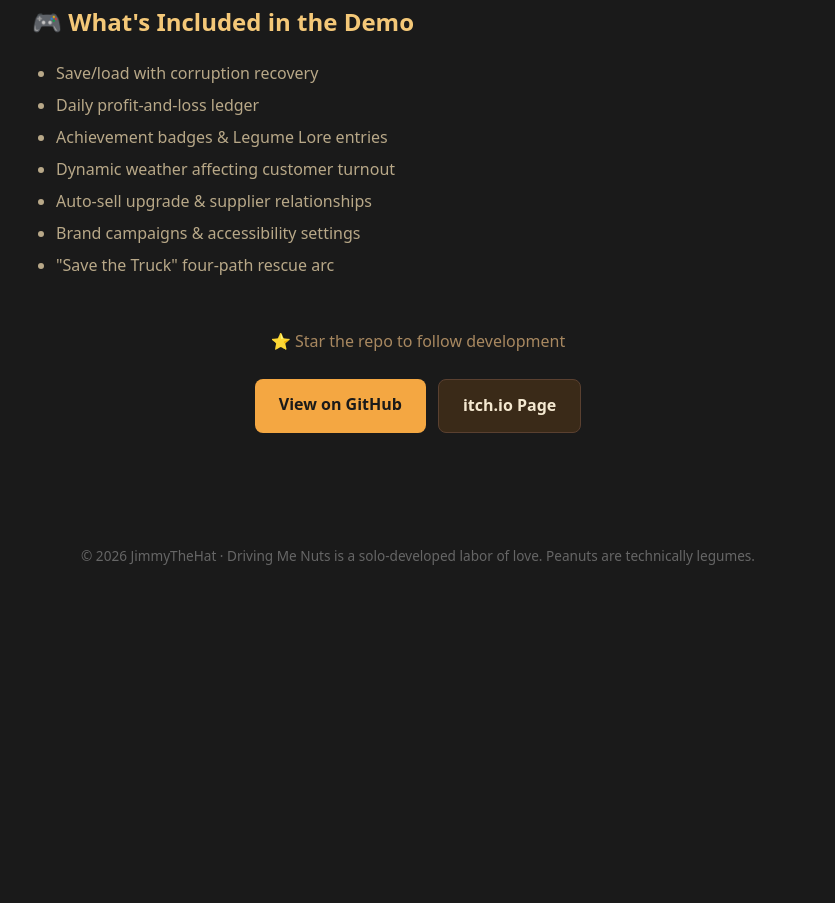
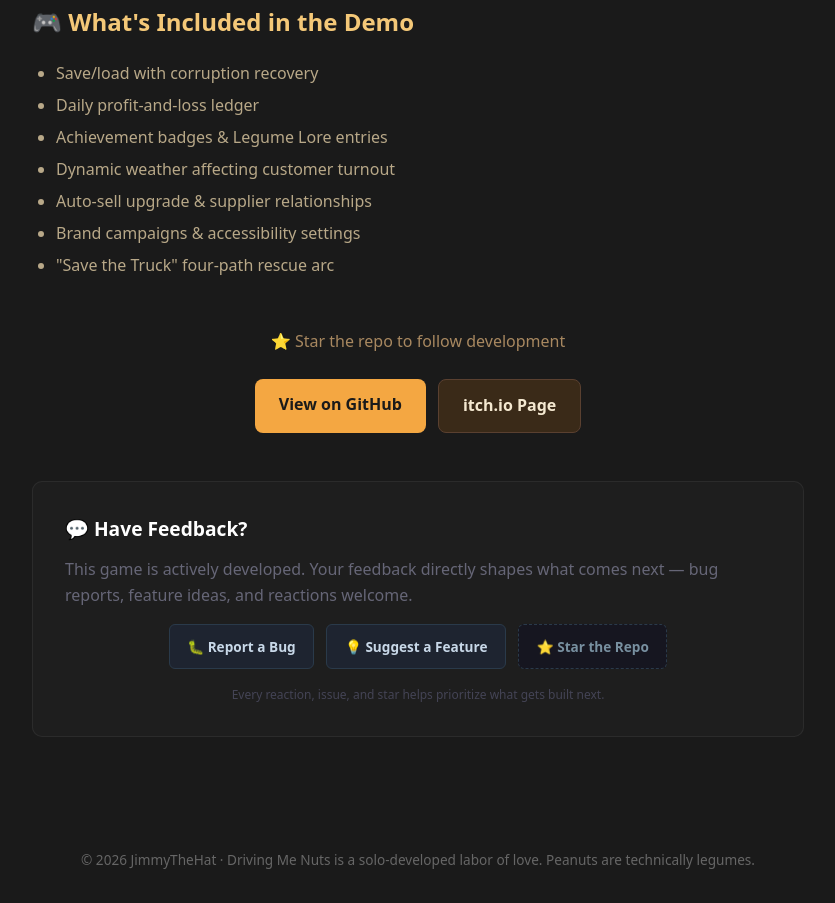
Before and after one commit to subtiliorars-sys/DrivingMeNuts---Preview, a plain HTML site: page index.html in a window 1280 px wide. Shown: the part 1113-2016 px from the top of the page, without its empty margins (222-1057 px from the left). Before the commit the page ends 1712 px from the top, so only its background shows below. Drawn offline with Linux system fonts and the light colour scheme.

Commit message:
feat: add feedback/community section to landing page

```diff
--- a/index.html
+++ b/index.html
@@ -109,6 +109,17 @@
         <a class="btn btn-secondary" href="https://subtilior.ars.itch.io/driving-me-nuts">itch.io Page</a>
       </div>
     </section>
+  <section style="margin:3rem 0; padding:2rem; background:rgba(255,255,255,0.02); border-radius:10px; border:1px solid rgba(255,255,255,0.06);">
+    <h2 style="color:#fff; margin-bottom:0.75rem; font-size:1.2rem;">💬 Have Feedback?</h2>
+    <p style="color:#667; margin-bottom:1rem;">This game is actively developed. Your feedback directly shapes what comes next — bug reports, feature ideas, and reactions welcome.</p>
+    <div style="display:flex; flex-wrap:wrap; gap:0.75rem; justify-content:center;">
+      <a href="https://github.com/subtiliorars-sys/DrivingMeNuts---Preview/issues" style="display:inline-block; padding:0.65rem 1.1rem; border-radius:6px; text-decoration:none; font-weight:600; font-size:0.85rem; background:#1e2430; color:#c8d8e8; border:1px solid #2a3a4a;">🐛 Report a Bug</a>
+      <a href="https://github.com/subtiliorars-sys/DrivingMeNuts---Preview/issues/new" style="display:inline-block; padding:0.65rem 1.1rem; border-radius:6px; text-decoration:none; font-weight:600; font-size:0.85rem; background:#1e2430; color:#c8d8e8; border:1px solid #2a3a4a;">💡 Suggest a Feature</a>
+      <a href="https://github.com/subtiliorars-sys/DrivingMeNuts---Preview" style="display:inline-block; padding:0.65rem 1.1rem; border-radius:6px; text-decoration:none; font-weight:600; font-size:0.85rem; background:#161620; color:#7890a0; border:1px dashed #2a3a4a;">⭐ Star the Repo</a>
+    </div>
+    <p style="text-align:center; color:#445; font-size:0.75rem; margin-top:1rem;">Every reaction, issue, and star helps prioritize what gets built next.</p>
+  </section>
+
   </main>
 
   <footer>
```
